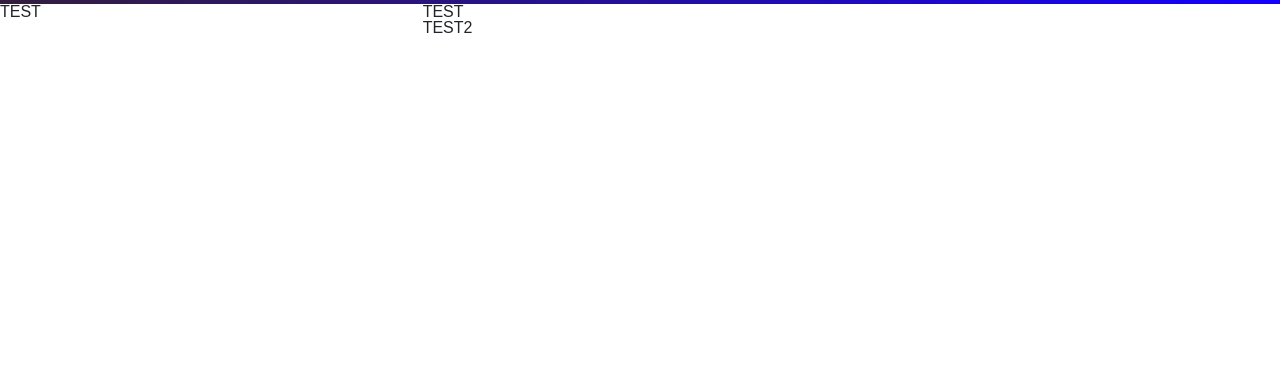
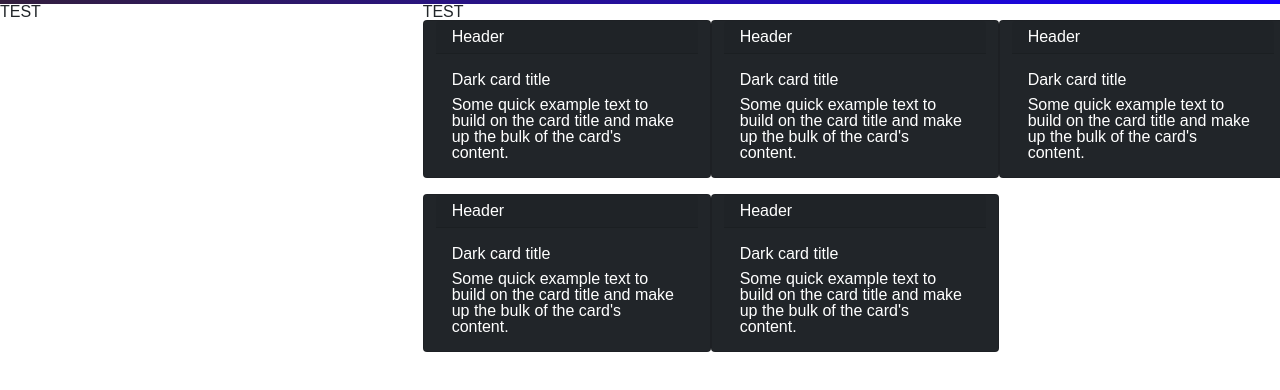
Before and after one commit to Jguiro09/Weather-Dashboard, a plain HTML site: page index.html in a window 1280 px wide. Shown: the part 36-426 px from the top of the page. Drawn offline with nearby package versions, Linux system fonts and the light colour scheme.

Commit message:
cards applied for the 5 day forcast

```diff
--- a/index.html
+++ b/index.html
@@ -24,11 +24,58 @@
     </header>
 
     <div class = "row">
-        <div class = "col-md-4" id = "sidebar">TEST</div>
-        <div class = "col-md-8">
+        <aside class = "col-md-4" id = "sidebar">TEST</aside>
+        <main class = "col-md-8">
             <div class = "row" id = "currentDayWeather">TEST</div>
-            <div class = "row" id = "fiveDayWeather">TEST2</div>
-        </div>
+            <div class = "row" id = "fiveDayWeather">
+
+                <!-- ------- Card One ------- -->
+                <div class="card text-white bg-dark mb-3" style="max-width: 18rem;">
+                    <div class="card-header">Header</div>
+                    <div class="card-body">
+                        <h5 class="card-title">Dark card title</h5>
+                        <p class="card-text">Some quick example text to build on the card title and make up the bulk of the card's content.</p>
+                    </div>
+                </div>
+
+                <!-- ------- Card Two ------- -->
+                <div class="card text-white bg-dark mb-3" style="max-width: 18rem;">
+                    <div class="card-header">Header</div>
+                    <div class="card-body">
+                        <h5 class="card-title">Dark card title</h5>
+                        <p class="card-text">Some quick example text to build on the card title and make up the bulk of the card's content.</p>
+                    </div>
+                </div>
+
+                <!-- ------- Card Three ------- -->
+                <div class="card text-white bg-dark mb-3" style="max-width: 18rem;">
+                    <div class="card-header">Header</div>
+                    <div class="card-body">
+                        <h5 class="card-title">Dark card title</h5>
+                        <p class="card-text">Some quick example text to build on the card title and make up the bulk of the card's content.</p>
+                    </div>
+                </div>
+
+                <!-- ------- Card Four ------- -->
+                <div class="card text-white bg-dark mb-3" style="max-width: 18rem;">
+                    <div class="card-header">Header</div>
+                    <div class="card-body">
+                        <h5 class="card-title">Dark card title</h5>
+                        <p class="card-text">Some quick example text to build on the card title and make up the bulk of the card's content.</p>
+                    </div>
+                </div>
+
+                <!-- ------- Card Five ------- -->
+                <div class="card text-white bg-dark mb-3" style="max-width: 18rem;">
+                    <div class="card-header">Header</div>
+                    <div class="card-body">
+                        <h5 class="card-title">Dark card title</h5>
+                        <p class="card-text">Some quick example text to build on the card title and make up the bulk of the card's content.</p>
+                    </div>
+                </div>
+
+            </div>
+        </main>
     </div>
 
 
```
